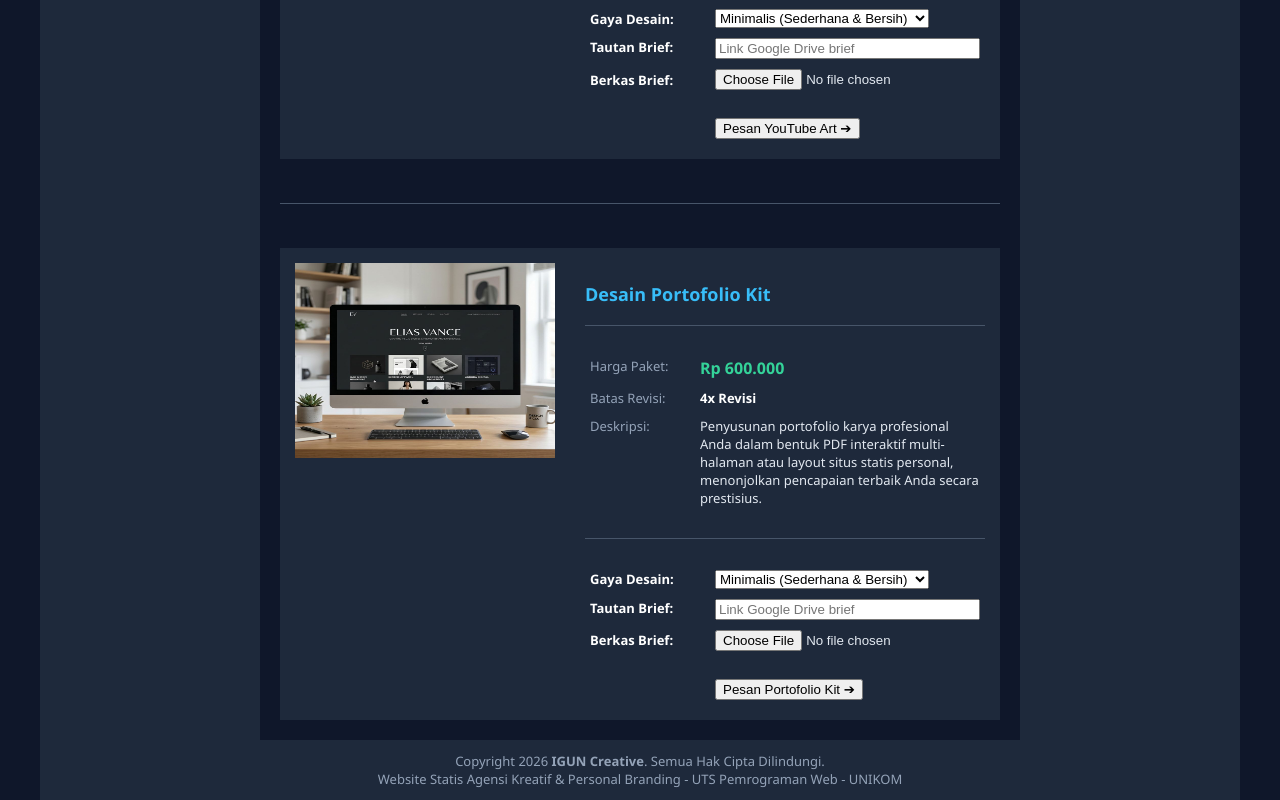
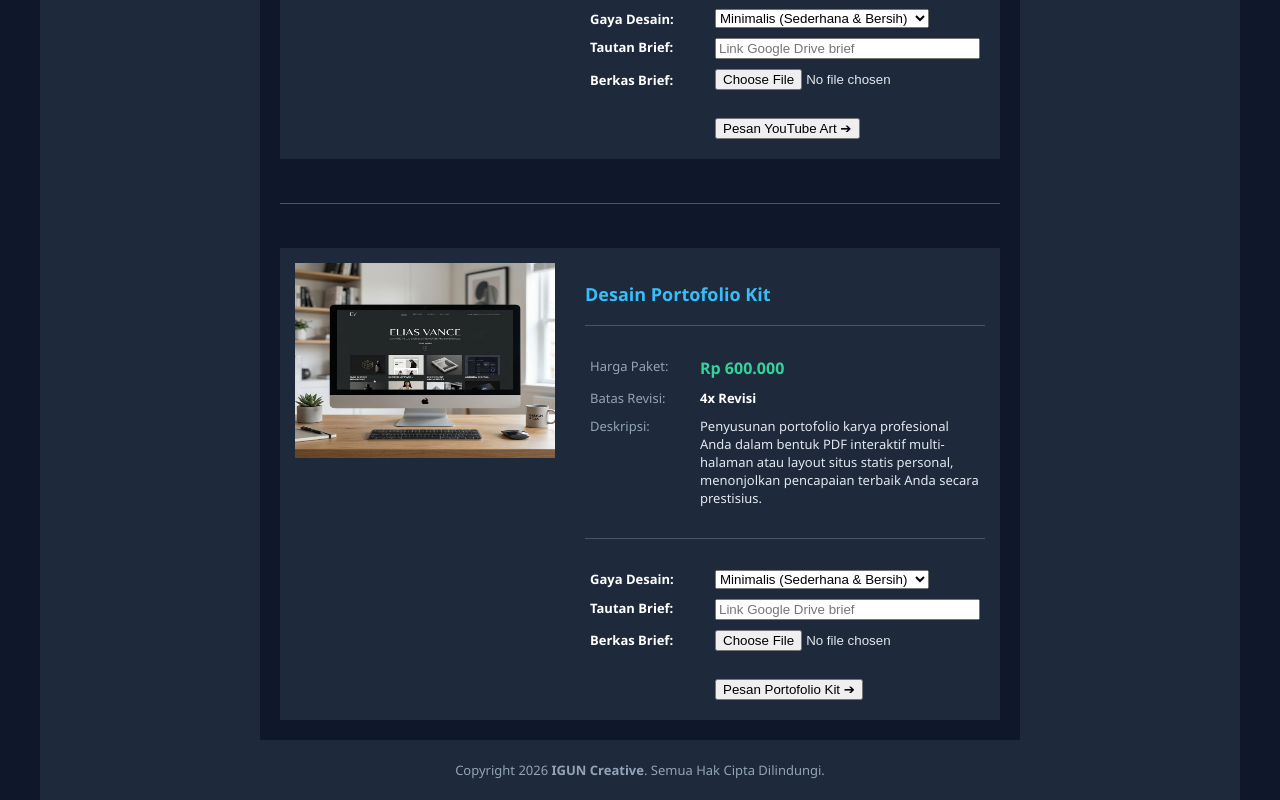
Before and after one commit to ikhsangunawaan/igun-studio, a plain HTML site: page detail.html in a window 1280 px wide. Shown: the part 4698-5498 px from the top of the page. Drawn offline with Linux system fonts and the light colour scheme.

Commit message:
Remove UNIKOM sentence from footers

```diff
--- a/detail.html
+++ b/detail.html
@@ -1094,8 +1094,7 @@
         <tr>
             <td colspan="3" bgcolor="#1e293b" height="60" align="center" valign="middle">
                 <font face="Segoe UI, -apple-system, sans-serif" color="#94a3b8" size="2">
-                    Copyright 2026 <b>IGUN Creative</b>. Semua Hak Cipta Dilindungi.<br>
-                    Website Statis Agensi Kreatif & Personal Branding - UTS Pemrograman Web - UNIKOM
+                    Copyright 2026 <b>IGUN Creative</b>. Semua Hak Cipta Dilindungi.
                 </font>
             </td>
         </tr>
```
Also changed, not shown: index.html (+1 -2 lines), kontak.html (+1 -2 lines), tentang.html (+1 -2 lines), transaksi.html (+1 -2 lines).
